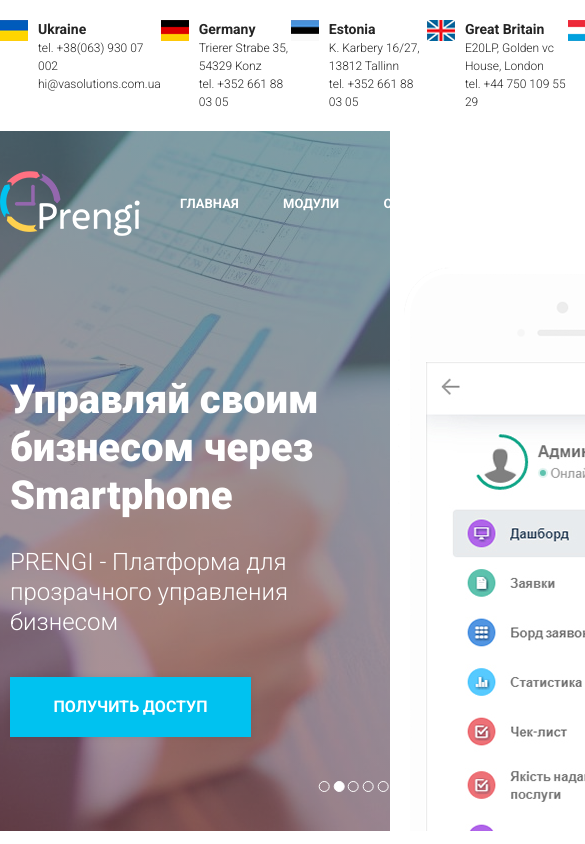
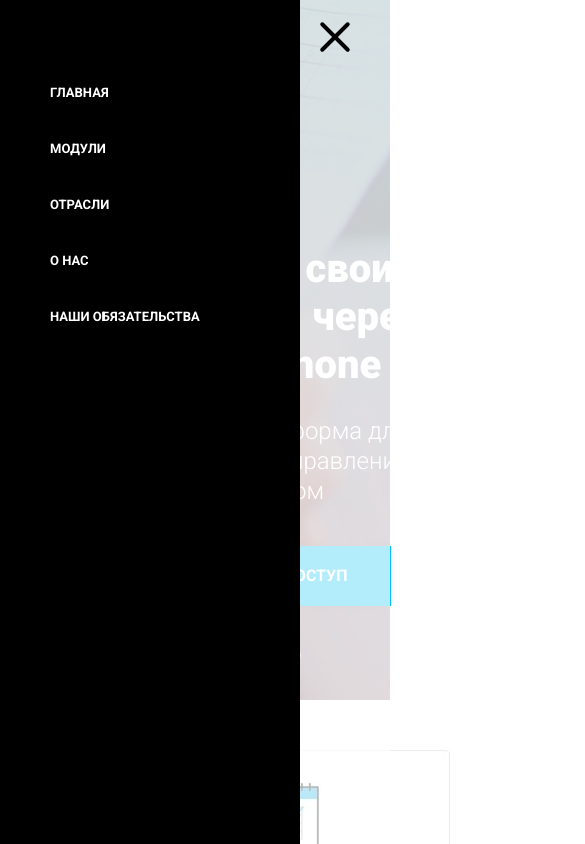
Before and after one commit to AlexBachurin/Project_Prengi, a website: page src/index.html in a window 390 px wide. Both pictures are taken after a click on the element 360 px from the left and 65 px from the top of the page. Shown: the top 844 px of the page, 585 px wide, since content can reach past the window. Drawn offline with nearby package versions, Linux system fonts and the light colour scheme; files that its build step writes are made by us from their sources; files whose address does not match are found by name.

Commit message:
adaptation for mobile p1

```diff
--- a/src/index.html
+++ b/src/index.html
@@ -64,6 +64,11 @@
             </div>
         </div>
     </section>
+    <div class="hamburger hamburger--squeeze">
+        <div class="hamburger-box">
+          <div class="hamburger-inner"></div>
+        </div>
+      </div>
     <header class="header">
         <div class="header__bgwrapper">
             <div class="header__bgoverlay">
@@ -72,6 +77,7 @@
                         <div class="head__logo">
                             <img src="icons/logo/main_logo.png" alt="logo">
                         </div>
+                        <div class="head__menu">
                             <nav class="head__navigation">
                                 <ul class="head__list">
                                     <li><a href="#" class="head__link"> Главная </a></li>
@@ -81,6 +87,8 @@
                                     <li><a href="#" class="head__link"> Наши обязательства</a></li>
                                 </ul>
                             </nav>
+                            <div class="head__overlay"></div>
+                        </div>
                     </div>
                     <div class="slider__wrapper">
                         <div class="slider">
--- a/src/js/script.js
+++ b/src/js/script.js
@@ -25,3 +25,13 @@
     autoplayButtonOutput: false,
     // gutter: 20
   });
+
+  //menu
+
+  const hamburger = document.querySelector('.hamburger');
+  const menu = document.querySelector('.head__menu')
+
+  hamburger.addEventListener('click', () => {
+    menu.classList.toggle('active')
+    hamburger.classList.toggle('is-active')
+  })
--- /dev/null
+++ b/src/sass/blocks/_hamburger.sass
@@ -0,0 +1,4 @@
+.hamburger
+    position: fixed
+    z-index: 13
+    display: none
--- a/src/sass/blocks/_head.sass
+++ b/src/sass/blocks/_head.sass
@@ -25,3 +25,12 @@
         &:hover
             text-decoration: underline
             text-underline-offset: 5px
+
+    &__overlay
+        position: fixed
+        top: 0
+        left: 0
+        width: 100%
+        height: 100%
+        background-color: #fff
+        opacity: 0.7
--- a/src/sass/blocks/_media.sass
+++ b/src/sass/blocks/_media.sass
@@ -92,7 +92,6 @@
                     padding-top: 3px
                     padding-bottom: 7px
 
-
     .variants
         &__descr
             width: 360px
@@ -105,3 +104,96 @@
             &_left
                 padding-left: 60px
                 text-align: left
+
+@media  ( max-width: 767px  )
+    .container
+        max-width: 540px
+    .head
+        &__menu
+            position: fixed
+            z-index: 12
+            top: 0
+            left: -100%
+            width: 100%
+            height: 100vh
+            transition: all 0.6s
+            visibility: hidden
+            opacity: 0
+        .active
+            left: 0
+            visibility: visible
+            opacity: 1
+
+        &__navigation
+            position: relative
+            width: 300px
+            height: 100%
+            z-index: 10
+            background-color: #000
+        &__list
+            display: flex
+            flex-direction: column
+            padding-left: 50px
+            padding-top: 50px
+            li
+                margin-top: 30px
+        &__link
+            display: block
+            width: 100%
+            height: 100%
+
+    .hamburger
+        display: block
+        top: 10px
+        right: 20px
+    .countries
+        display: none
+    .slider
+        &__item
+            &-outerimg
+                display: none
+            &-descr
+                display: flex
+                flex-direction: column
+                justify-content: center
+                align-items: center
+                h1
+                    text-align: center
+                h2
+                    text-align: center
+    .solutions
+        &__title
+            width: 100%
+        &__bgwrapper
+        &__bgoverlay
+        &__slider
+            &-dots
+                display: none
+            &-wrapper
+                padding-top: 100px
+            &-item
+                height: 420px
+            &-controls
+                display: block
+            &-leftArrow,&-rightArrow
+                height: 35px
+                left: 15px
+                top: 50%
+            &-rightArrow
+                left: auto
+                right: 15px
+
+    .variants
+        flex-direction: column
+        &__descr
+            width: 540px
+            &_left
+                margin-top: 150px
+        &__sector1, &__sector2
+            width: 100%
+        &__sector2
+            &::before
+                top: 120px
+    .footer
+        &__company
+            width: 220px
--- /dev/null
+++ b/src/sass/libs/_hamburgers.sass
@@ -0,0 +1,90 @@
+/*!
+ * Hamburgers
+ * @description Tasty CSS-animated hamburgers
+ * @author Jonathan Suh @jonsuh
+ * @site https://jonsuh.com/hamburgers
+ * @link https://github.com/jonsuh/hamburgers
+ */
+.hamburger
+    padding: 15px 15px
+    display: inline-block
+    cursor: pointer
+    transition-property: opacity, filter
+    transition-duration: 0.15s
+    transition-timing-function: linear
+    font: inherit
+    color: inherit
+    text-transform: none
+    background-color: transparent
+    border: 0
+    margin: 0
+    overflow: visible
+
+    &:hover
+        opacity: 0.7
+
+    &.is-active:hover
+        opacity: 0.7
+
+    &.is-active .hamburger-inner,
+
+    &.is-active .hamburger-inner::before,
+
+    &.is-active .hamburger-inner::after
+        background-color: #000
+
+    &-box
+        width: 40px
+        height: 24px
+        display: inline-block
+        position: relative
+
+    &-inner
+        display: block
+        top: 50%
+        margin-top: -2px
+
+    &-inner, .hamburger-inner::before, .hamburger-inner::after
+        width: 40px
+        height: 4px
+        background-color: #000
+        border-radius: 4px
+        position: absolute
+        transition-property: transform
+        transition-duration: 0.15s
+        transition-timing-function: ease
+
+    &-inner::before, .hamburger-inner::after
+        content: ""
+        display: block
+
+    &-inner::before
+        top: -10px
+
+    &-inner::after
+        bottom: -10px
+
+    &--squeeze .hamburger-inner
+        transition-duration: 0.075s
+        transition-timing-function: cubic-bezier(0.55, 0.055, 0.675, 0.19)
+
+    &--squeeze .hamburger-inner::before
+        transition: top 0.075s 0.12s ease, opacity 0.075s ease
+
+    &--squeeze .hamburger-inner::after
+        transition: bottom 0.075s 0.12s ease, transform 0.075s cubic-bezier(0.55, 0.055, 0.675, 0.19)
+
+    &--squeeze.is-active .hamburger-inner
+        transform: rotate(45deg)
+        transition-delay: 0.12s
+        transition-timing-function: cubic-bezier(0.215, 0.61, 0.355, 1)
+
+    &--squeeze.is-active .hamburger-inner::before
+        top: 0
+        opacity: 0
+        transition: top 0.075s ease, opacity 0.075s 0.12s ease
+
+    &--squeeze.is-active .hamburger-inner::after
+        bottom: 0
+        transform: rotate(-90deg)
+        transition: bottom 0.075s ease, transform 0.075s 0.12s cubic-bezier(0.215, 0.61, 0.355, 1)
--- a/src/sass/style.sass
+++ b/src/sass/style.sass
@@ -7,6 +7,7 @@
 .container
     width: 1140px
     margin: 0 auto
+@import libs/_hamburgers
 @import libs/hover
 @import libs/_tiny-slider
 @import base/_mixins
@@ -21,4 +22,6 @@
 @import blocks/_variants
 @import blocks/_start
 @import blocks/_footer
+
+@import blocks/_hamburger
 @import blocks/_media
```
Also changed, not shown: dist/css/style.min.css, dist/index.html, dist/js/script.js. Lines whose indentation alone changed are shown as unchanged.
